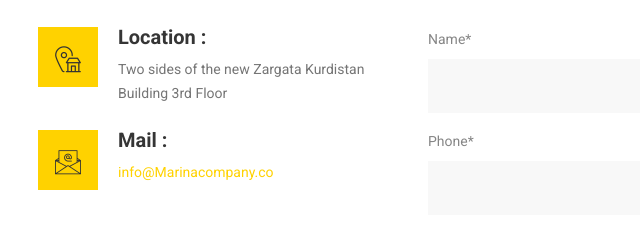
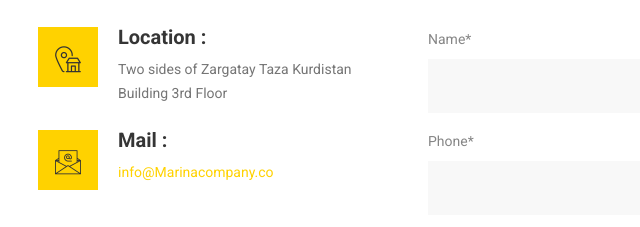
Before and after one commit to hezha7/mariana, a plain HTML site: page contact-1.html in a window 1280 px wide. Shown: the part 572-799 px from the top of the page, 29-669 px from the left. Drawn offline with Linux system fonts and the light colour scheme.

Commit message:
Update contact-1.html

```diff
--- a/contact-1.html
+++ b/contact-1.html
@@ -151,7 +151,7 @@ header -->
     	<div class="address-block fill">
         	<i class="glyph-icon flaticon-construction-5"></i>
             <h3 class="title">Location :</h3>
-            <span>Two sides of the new Zargata
+            <span>Two sides of Zargatay Taza
               Kurdistan Building 3rd Floor</span>
         </div>
 
```
